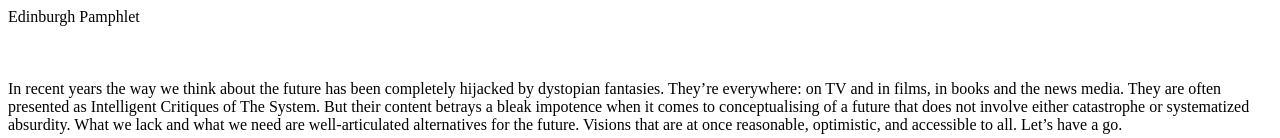
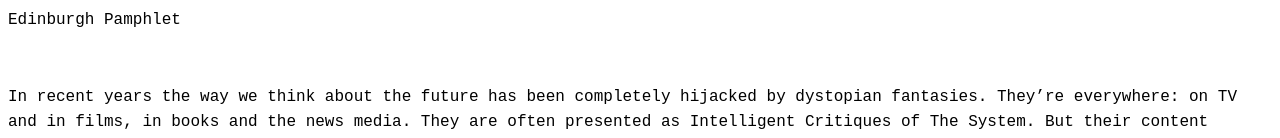
Before and after one commit to edinburghpamphlet/edinburghpamphlet.github.io, a plain HTML site: page index.html in a window 1280 px wide. Shown: the top 138 px of the page. Drawn offline with Linux system fonts and the light colour scheme.

Commit message:
Update index.html

```diff
--- a/index.html
+++ b/index.html
@@ -2,8 +2,6 @@
 <head>
 <style>
 p.small {line-height: 1.6;}
-div.large {font-size: 16;}
-div.small {font-size: 11;}
 </style>
 </head>
 <body>
@@ -11,7 +9,7 @@ div.small {font-size: 11;}
 
 
 <p class="small" style="font-family:'Courier New'">
-<div class="large"> Edinburgh Pamphlet </div>
+Edinburgh Pamphlet
 <br>
 <br>
 <br>
```
